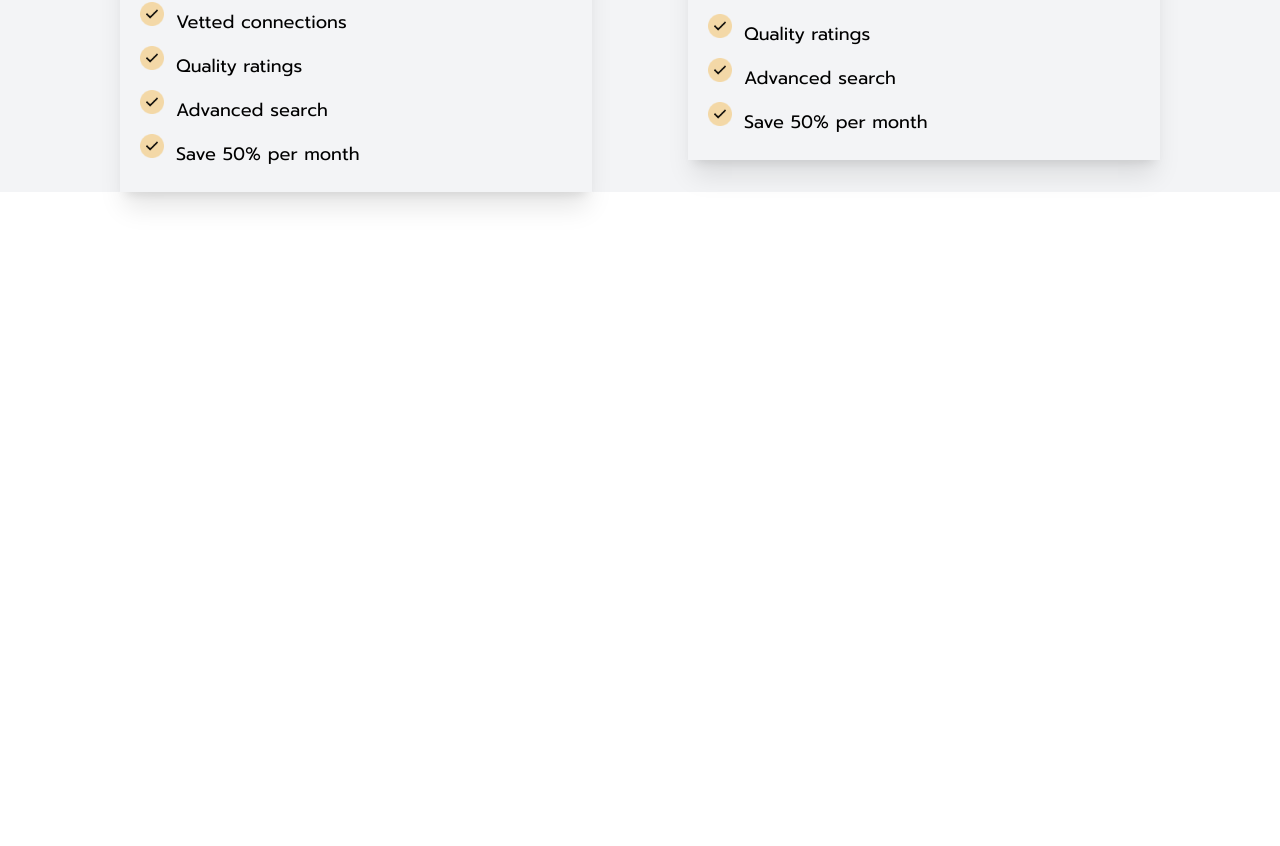
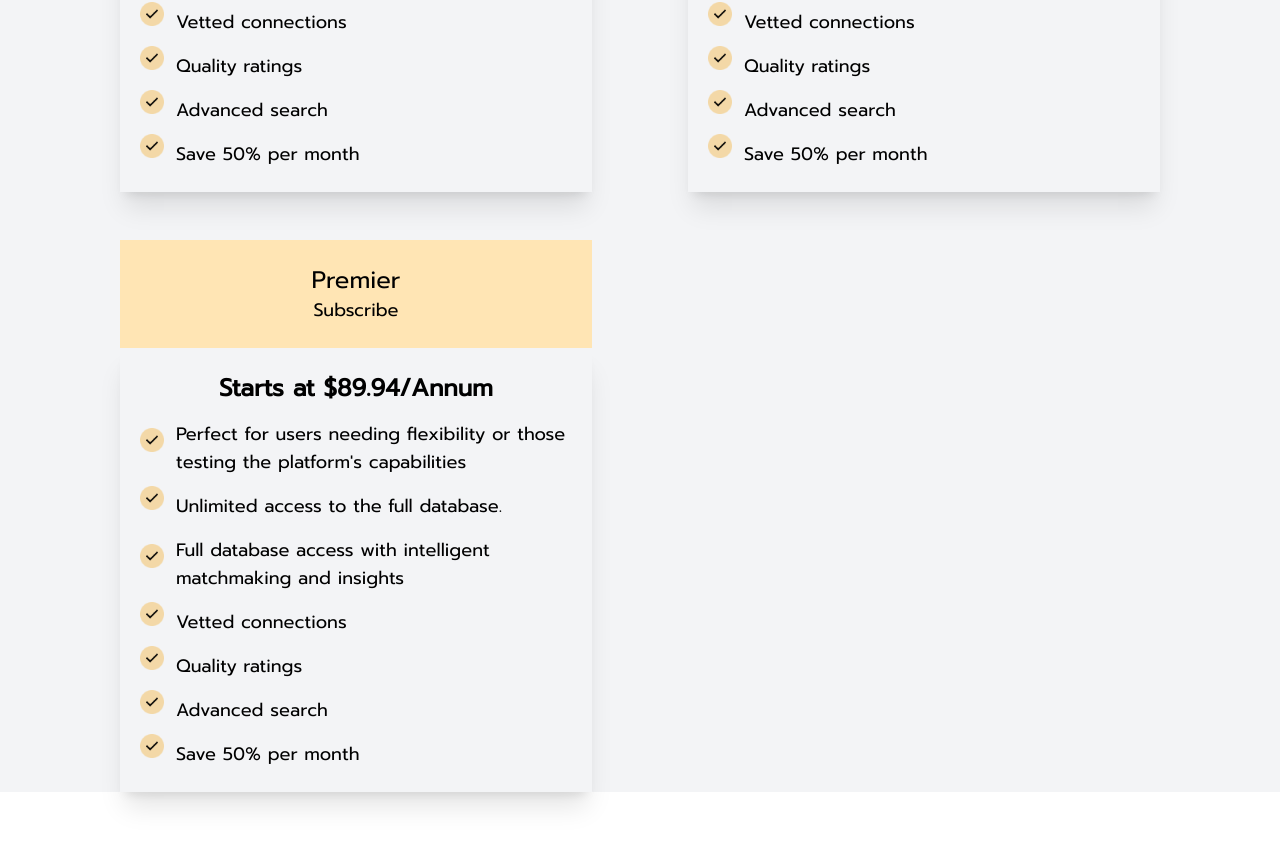
Before and after one commit to Eyohen/pigeonhire, a React (Vite) app: page /pricing in a window 1280 px wide. Shown: the part 900-1746 px from the top of the page. Before the commit the page ends 1188 px from the top, so only its background shows below. Built offline with nearby package versions, Linux system fonts and the light colour scheme.

Commit message:
third one

```diff
--- a/src/pages/Pricing.jsx
+++ b/src/pages/Pricing.jsx
@@ -56,6 +56,7 @@ const Pricing = () => {
                 <p className='text-lg text-center'>Subscribe</p>
             </div>
             <div className='shadow-xl px-[20px] py-6'>
+             <p className='text-2xl font-semibold text-center'>Starts at $62.96/ 6 months</p>
             <div className='flex items-center gap-x-3'><img src={check} className='w-6 h-6'/><p className='text-lg mt-4'>Perfect for users needing flexibility or those testing the platform's capabilities</p></div>
                 <div className='flex items-center gap-x-3'><img src={check} className='w-6 h-6'/><p className='text-lg mt-4'>Unlimited access to the full database.</p></div>
                 <div className='flex items-center gap-x-3'><img src={check} className='w-6 h-6'/><p className='text-lg mt-4'>Full database access with intelligent matchmaking and insights</p></div>
@@ -65,6 +66,23 @@ const Pricing = () => {
                 <div className='flex items-center gap-x-3'><img src={check} className='w-6 h-6'/><p className='text-lg mt-4'>Save 50% per month</p></div>
             </div>
             </div>
+
+            <div>
+            <div className='bg-[#FFE5B4] py-6 px-24'>
+            <p className='text-2xl font-medium text-center'>Premier</p>
+                <p className='text-lg text-center'>Subscribe</p>
+            </div>
+            <div className='shadow-xl px-[20px] py-6'>
+                <p className='text-2xl font-semibold text-center'>Starts at $89.94/Annum</p>
+                <div className='flex items-center gap-x-3'><img src={check} className='w-6 h-6'/><p className='text-lg mt-4'>Perfect for users needing flexibility or those testing the platform's capabilities</p></div>
+                <div className='flex items-center gap-x-3'><img src={check} className='w-6 h-6'/><p className='text-lg mt-4'>Unlimited access to the full database.</p></div>
+                <div className='flex items-center gap-x-3'><img src={check} className='w-6 h-6'/><p className='text-lg mt-4'>Full database access with intelligent matchmaking and insights</p></div>
+                <div className='flex items-center gap-x-3'><img src={check} className='w-6 h-6'/><p className='text-lg mt-4'>Vetted connections</p></div>
+                <div className='flex items-center gap-x-3'><img src={check} className='w-6 h-6'/><p className='text-lg mt-4'>Quality ratings</p></div>
+                <div className='flex items-center gap-x-3'><img src={check} className='w-6 h-6'/><p className='text-lg mt-4'>Advanced search</p></div>
+                <div className='flex items-center gap-x-3'><img src={check} className='w-6 h-6'/><p className='text-lg mt-4'>Save 50% per month</p></div>
+            </div>
+        </div>
 
 
 
```
